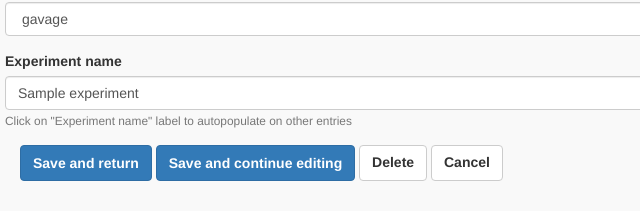
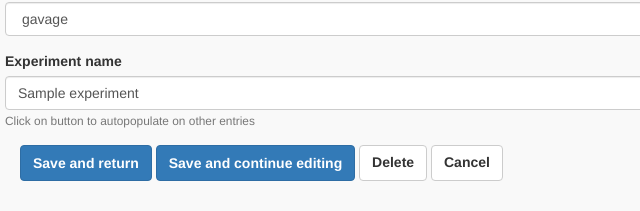
Before and after one commit to IndianaBiosciences/toxapp, a Django app: page /experiment/1/ in a window 1320 px wide; the page is wider, and only the part inside the window is pictured. Shown: the part 823-1034 px from the top of that part, without its empty margins (0-640 px from the left). Run offline with Django 3.2, Linux system fonts and the light colour scheme; a user stored in the database is signed in; tables that the repository leaves empty hold one stand-in row (values such as "Sample post"); parts of the project's set-up code (start-up, migrations or seed data) failed here and were passed over; some libraries are stand-ins or nearby versions.

Commit message:
changed experiment name autopopulate setup

```diff
--- a/tp/forms.py
+++ b/tp/forms.py
@@ -32,7 +32,7 @@ class ExperimentForm(ModelForm):
             'time': _('Time in days'),
         }
         help_texts = {
-            'experiment_name': _('Click on "Experiment name" label to autopopulate on other entries'),
+            'experiment_name': _('Click on button to autopopulate on other entries'),
         }
 
 
--- a/tp/static/tp/js/base.js
+++ b/tp/static/tp/js/base.js
@@ -22,7 +22,7 @@ $(function() {
   $('.datepicker').datepicker();
 
   // clicking on experiment name in experiment_form.html causes auto-population of name
-  $('#id_experiment_name').select(function () {
+  $('#experiment_auto_btn').on('click', function () {
 
     var compound_name = $('#id_compound_name').val()
     var dose = $('#id_dose').val()
--- a/tp/templates/experiment_form.html
+++ b/tp/templates/experiment_form.html
@@ -26,6 +26,8 @@
       {# TODO may need to be refactored to use widget in the form def in order to be able to use reverse url lookup; #}
       {# update: reverse lookup doesn't work in form widgets #}
       {% bootstrap_field field layout='horizontal' addon_before='<a href="/tech_map_upload">Add</a>' %}
+    {% elif field.name == 'experiment_name' %}
+      {% bootstrap_field field layout='horizontal' addon_before='<button type="button" id="experiment_auto_btn">Auto-populate</button>' %}
     {% else %}
       {% bootstrap_field field layout='horizontal' %}
     {% endif %}
```
